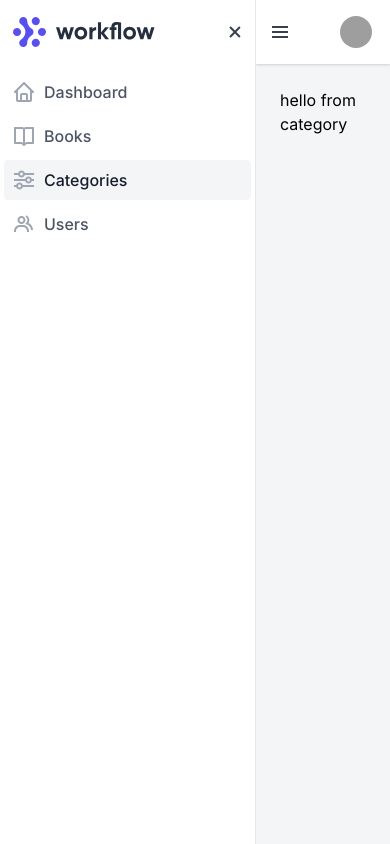
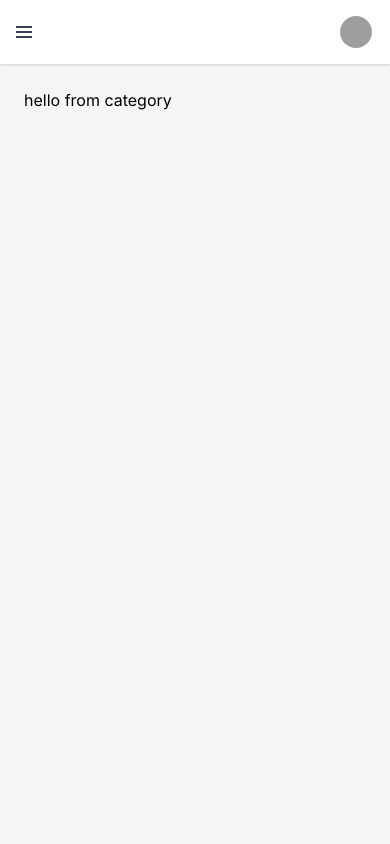
Before and after one commit to abeidahmed/book-review-app, a React (Create React App) app in the folder client/: page /admin/categories in a window 390 px wide. Built offline with nearby package versions, Linux system fonts and the light colour scheme; grey boxes are pictures that could not be loaded.

Commit message:
Make sidebar responsive

```diff
--- a/client/src/admin/routes/admin-route.js
+++ b/client/src/admin/routes/admin-route.js
@@ -1,4 +1,4 @@
-import React from "react";
+import React, { useState } from "react";
 import { Route, Switch } from "react-router-dom";
 import BookList from "admin/views/book/book-list";
 import CategoryList from "admin/views/category/category-list";
@@ -7,11 +7,13 @@ import Header from "admin/views/header";
 import Sidebar from "admin/views/sidebar";
 
 const AdminRoute = () => {
+  const [sidebarActive, setSidebarActive] = useState(false);
+
   return (
     <div className="flex">
-      <Sidebar />
+      <Sidebar sidebarActive={sidebarActive} setSidebarActive={setSidebarActive} />
       <div className="w-full flex flex-col">
-        <Header />
+        <Header setSidebarActive={setSidebarActive} />
         <Switch>
           <Route path="/admin/books" component={BookList} />
           <Route path="/admin/dashboard" component={Dashboard} />
--- a/client/src/admin/views/header/index.js
+++ b/client/src/admin/views/header/index.js
@@ -4,12 +4,15 @@ import { Dropdown } from "components/dropdown";
 import Icon from "components/icon";
 import ProfileLink from "./components/profile-link";
 
-const Header = () => {
+const Header = ({ setSidebarActive }) => {
   const [profileActive, setProfileActive] = useState(false);
 
   return (
     <header className="px-4 bg-white h-16 z-40 flex items-center shadow">
-      <button className="lg:hidden p-1 -ml-2 rounded-md text-gray-700 focus:outline-none focus:text-gray-900 focus:bg-gray-100 transition duration-150 ease-in-out">
+      <button
+        onClick={() => setSidebarActive(true)}
+        className="lg:hidden p-1 -ml-2 rounded-md text-gray-700 focus:outline-none focus:text-gray-900 focus:bg-gray-100 transition duration-150 ease-in-out"
+      >
         <Icon icon="menu" className="h-6 w-6" />
       </button>
       <div className="relative ml-auto">
--- a/client/src/admin/views/sidebar/index.js
+++ b/client/src/admin/views/sidebar/index.js
@@ -4,14 +4,21 @@ import Icon from "components/icon";
 import LogoFull from "assets/logo/logo-full.svg";
 import SidebarLink from "./components/link";
 
-const Sidebar = () => {
+const Sidebar = ({ sidebarActive, setSidebarActive }) => {
   return (
-    <aside className="w-64 z-50 min-h-screen border-r border-gray-200 bg-white flex-shrink-0">
+    <aside
+      className={`transform ${
+        sidebarActive ? "translate-x-0" : "-translate-x-full"
+      } lg:translate-x-0 absolute lg:static w-64 z-50 min-h-screen border-r border-gray-200 bg-white flex-shrink-0 transition duration-150 ease-in-out`}
+    >
       <div className="h-16 flex items-center justify-between px-3">
         <Link to="/">
           <img className="h-8 w-auto" src={LogoFull} alt="logo" />
         </Link>
-        <button className="lg:hidden p-1 -mr-2 rounded-md text-gray-700 focus:outline-none focus:text-gray-900 focus:bg-gray-100 transition duration-150 ease-in-out">
+        <button
+          onClick={() => setSidebarActive(false)}
+          className="lg:hidden p-1 -mr-2 rounded-md text-gray-700 focus:outline-none focus:text-gray-900 focus:bg-gray-100 transition duration-150 ease-in-out"
+        >
           <Icon icon="close" className="h-6 w-6" />
         </button>
       </div>
```
